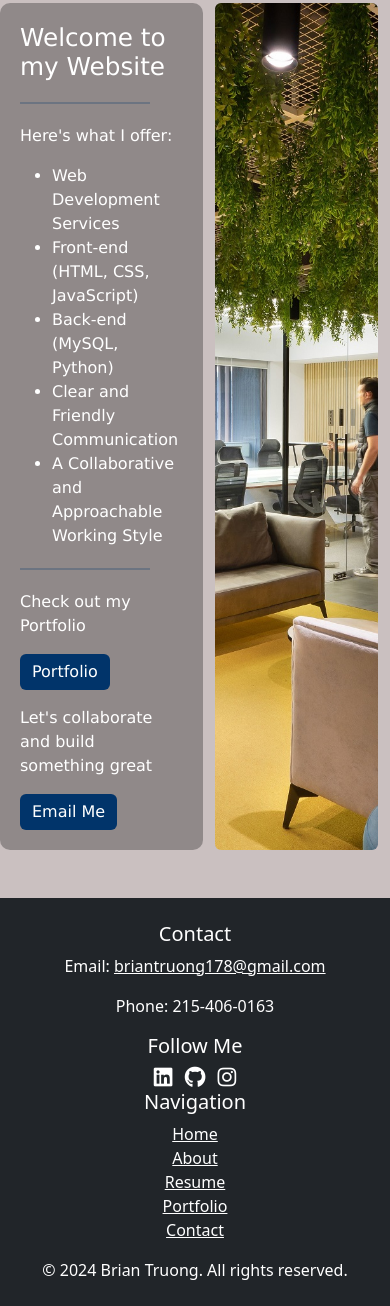
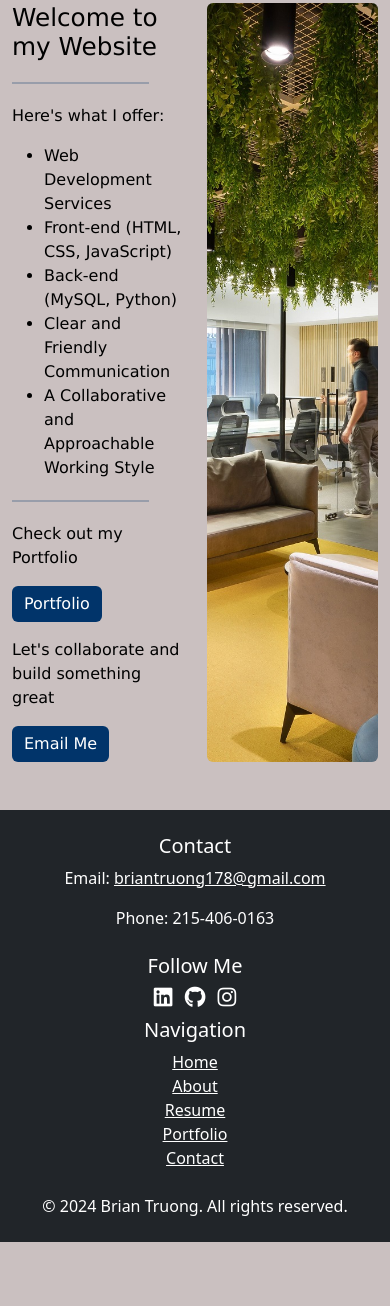
Before and after one commit to btruong178/Personal-Website, a plain HTML site: page Homepage.html in a window 390 px wide. Shown: the part 435-1741 px from the top of the page. After the commit the page ends 1677 px from the top, so only its background shows below. Drawn offline with nearby package versions, Linux system fonts and the light colour scheme.

Commit message:
Update text colors

```diff
--- a/Footer.html
+++ b/Footer.html
@@ -1,17 +1,17 @@
 <div class="container">
     <div class="row">
-      <div class="col-md-4">
+      <div class="col-md-4 mb-2">
         <h5>Contact</h5>
         <p>Email: <a href="mailto:briantruong178@gmail.com" class="text-white">briantruong178@gmail.com</a></p>
         <p>Phone: 215-406-0163</p>
       </div>
-      <div class="col-md-4">
+      <div class="col-md-4 mb-2">
         <h5>Follow Me</h5>
         <a href="https://www.linkedin.com/in/brian-truong-0997a1288/" target="_blank" class="text-white me-2"><i class="fab fa-linkedin fa-lg"></i></a>
         <a href="https://github.com/btruong178" target="_blank" class="text-white me-2"><i class="fab fa-github fa-lg"></i></a>
         <a href="https://instagram.com/yourprofile" target="_blank" class="text-white"><i class="fab fa-instagram fa-lg"></i></a>
       </div>
-      <div class="col-md-4">
+      <div class="col-md-4 mb-2">
         <h5>Navigation</h5>
         <a href="Homepage.html" class="text-white d-block">Home</a>
         <a href="AboutMe.html" class="text-white d-block">About</a>
--- a/Homepage.html
+++ b/Homepage.html
@@ -24,9 +24,9 @@
     <nav class="navbar navbar-expand-lg navbar-color" data-bs-theme="dark" id="navbar-main">
     </nav>
     <!-- Content -->
-    <div class="container text-center my-5">
+    <div class="container text-center my-5 black-text">
       <div class="row align-items-stretch">
-          <div class="col lead black-box homepage-content">
+          <div class="col lead homepage-content">
             <h2>Welcome to my Website</h2>
             <hr class="left-aligned-hr">
             <p>Here's what I offer:</p>
--- a/css/styles.css
+++ b/css/styles.css
@@ -89,7 +89,7 @@ body {
     text-align: left;
     font-size: 1rem;
     font-family: Verdana, sans-serif;
-    color: white;
+    color: black;
 }
 
 
```
Also changed, not shown: Contacts.html (+4 -3 lines).
